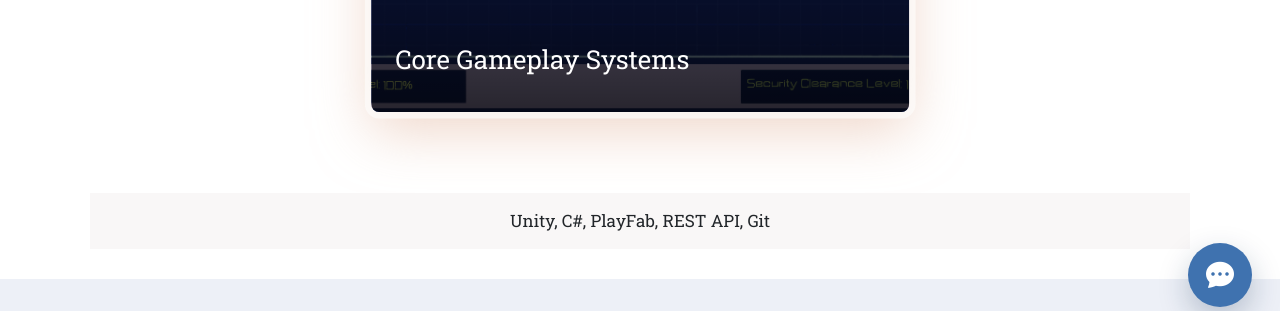
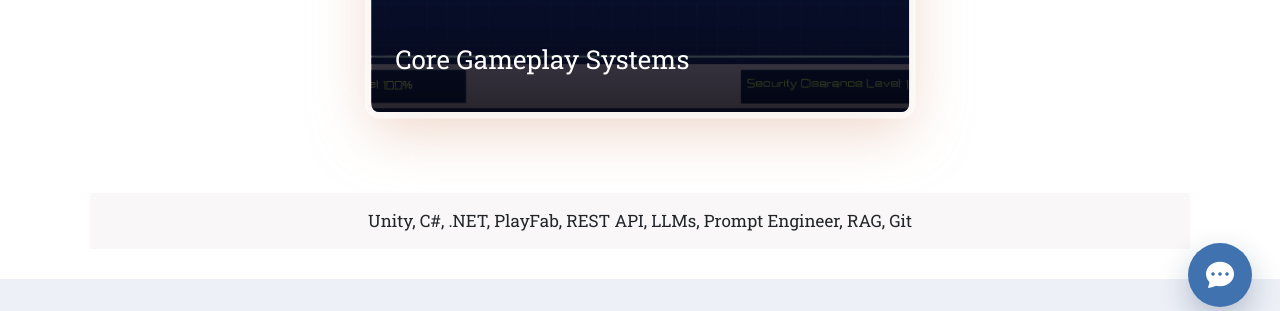
Before and after one commit to Targy/Targy-Website, a plain HTML site: page index.html in a window 1280 px wide. Shown: the part 465-776 px from the top of the page. Drawn offline with nearby package versions, Linux system fonts and the light colour scheme.

Commit message:
skill update

```diff
--- a/index.html
+++ b/index.html
@@ -67,7 +67,7 @@
                 </a>
             </main>
             <div class="ai2u-skills-section">
-                <p>Unity, C#, PlayFab, REST API, Git</p>
+                <p>Unity, C#, .NET, PlayFab, REST API, LLMs, Prompt Engineer, RAG, Git</p>
             </div>
             <div class="ai2u-detail-section" id="client-server-detail">
                 <div class="ai2u-detail-content">
```
